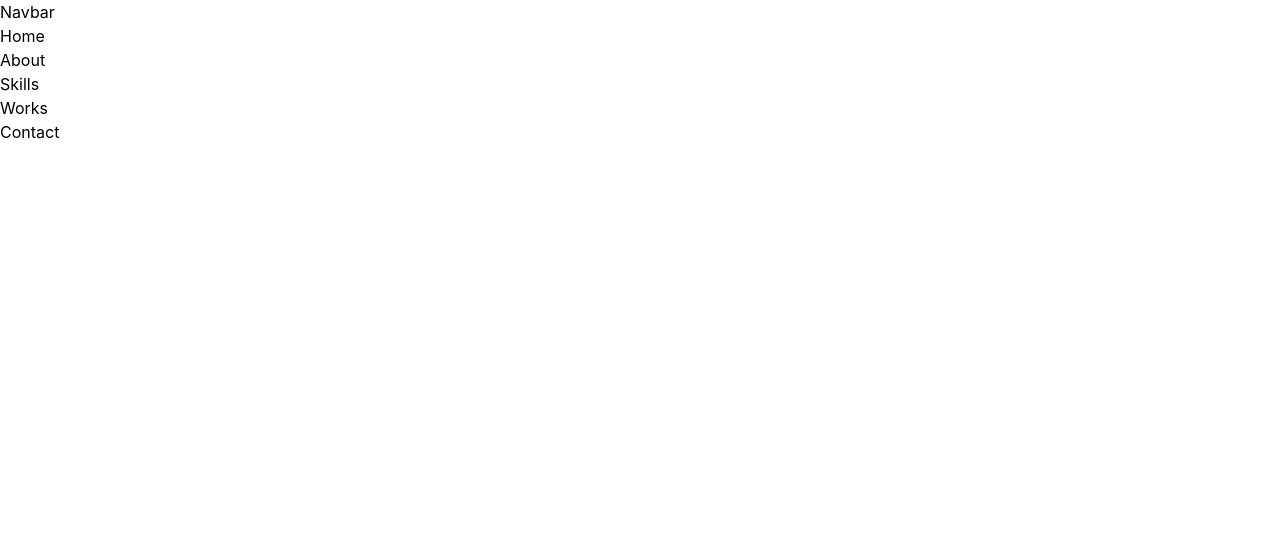
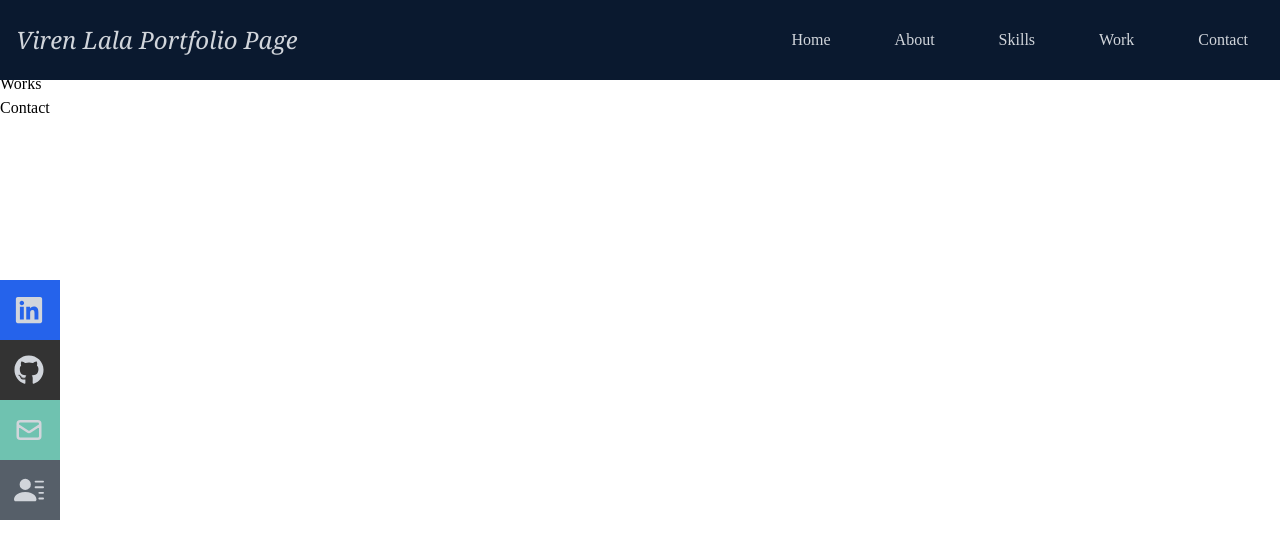
Before and after one commit to viren15152/React-Portfolio-Page, a React (Create React App) app: page / in a window 1280 px wide. Shown: the top 558 px of the page. Built offline with nearby package versions, Linux system fonts and the light colour scheme.

Commit message:
update to index.css and implemented the code for my Navbar.jsx so it renders on the page

```diff
--- a/src/components/Navbar.jsx
+++ b/src/components/Navbar.jsx
@@ -1,8 +1,133 @@
-import React from 'react'
+import React, { useState } from 'react';
+import {
+  FaBars,
+  FaTimes,
+  FaGithub,
+  FaLinkedin,
+  FaFacebook,
+  FaLinkedinIn,
+} from 'react-icons/fa';
+import { HiOutlineMail } from 'react-icons/hi';
+import { BsFillPersonLinesFill } from 'react-icons/bs';
+import { Link } from 'react-scroll';
 
-function Navbar() {
+const Navbar = () => {
+  const [nav, setNav] = useState(false);
+  const handleClick = () => setNav(!nav);
+
   return (
-    <div>Navbar</div>
-  )
-}
-export default Navbar
+    <div className='fixed w-full h-[80px] flex justify-between items-center px-4 bg-[#0a192f] text-gray-300'>
+      <div>
+        <h1 className=' font-thin text-2xl italic font-serif'>Viren Lala Portfolio Page</h1>
+      </div>
+      {/* menu */}
+      <ul className='hidden md:flex gap-x-8'>
+        <li>
+          <Link to='home' smooth={true} duration={500}>
+            Home
+          </Link>
+        </li>
+        <li>
+          <Link to='about' smooth={true} duration={500}>
+            About
+          </Link>
+        </li>
+        <li>
+          <Link to='skills' smooth={true} duration={500}>
+            Skills
+          </Link>
+        </li>
+        <li>
+          <Link to='work' smooth={true} duration={500}>
+            Work
+          </Link>
+        </li>
+        <li>
+          <Link to='contact' smooth={true} duration={500}>
+            Contact
+          </Link>
+        </li>
+      </ul>
+      {/* Hamburger */}
+      <div onClick={handleClick} className='md:hidden z-10'>
+        {!nav ? <FaBars /> : <FaTimes />}
+      </div>
+      {/* Mobile menu */}
+      <ul
+        className={
+          !nav
+            ? 'hidden'
+            : 'absolute top-0 left-0 w-full h-screen bg-[#0a192f] flex flex-col justify-center items-center'
+        }
+      >
+        <li className='py-6 text-4xl'>
+          <Link onClick={handleClick} to='home' smooth={true} duration={500}>
+            Home
+          </Link>
+        </li>
+        <li className='py-6 text-4xl'>
+          {' '}
+          <Link onClick={handleClick} to='about' smooth={true} duration={500}>
+            About
+          </Link>
+        </li>
+        <li className='py-6 text-4xl'>
+          {' '}
+          <Link onClick={handleClick} to='skills' smooth={true} duration={500}>
+            Skills
+          </Link>
+        </li>
+        <li className='py-6 text-4xl'>
+          {' '}
+          <Link onClick={handleClick} to='work' smooth={true} duration={500}>
+            Work
+          </Link>
+        </li>
+        <li className='py-6 text-4xl'>
+          {' '}
+          <Link onClick={handleClick} to='contact' smooth={true} duration={500}>
+            Contact
+          </Link>
+        </li>
+      </ul>
+      {/* Social icons */}
+      <div className='hidden lg:flex fixed flex-col top-[35%] left-0'>
+        <ul>
+          <li className='w-[160px] h-[60px] flex justify-between items-center ml-[-100px] hover:ml-[-10px] duration-300 bg-blue-600'>
+            <a
+              className='flex justify-between items-center w-full text-gray-300'
+              href='/'
+            >
+              Linkedin <FaLinkedin size={30} />
+            </a>
+          </li>
+          <li className='w-[160px] h-[60px] flex justify-between items-center ml-[-100px] hover:ml-[-10px] duration-300 bg-[#333333]'>
+            <a
+              className='flex justify-between items-center w-full text-gray-300'
+              href='/'
+            >
+              Github <FaGithub size={30} />
+            </a>
+          </li>
+          <li className='w-[160px] h-[60px] flex justify-between items-center ml-[-100px] hover:ml-[-10px] duration-300 bg-[#6fc2b0]'>
+            <a
+              className='flex justify-between items-center w-full text-gray-300'
+              href='/'
+            >
+              Email <HiOutlineMail size={30} />
+            </a>
+          </li>
+          <li className='w-[160px] h-[60px] flex justify-between items-center ml-[-100px] hover:ml-[-10px] duration-300 bg-[#565f69]'>
+            <a
+              className='flex justify-between items-center w-full text-gray-300'
+              href='/'
+            >
+              Resume <BsFillPersonLinesFill size={30} />
+            </a>
+          </li>
+        </ul>
+      </div>
+    </div>
+  );
+};
+export default Navbar;
--- a/src/index.css
+++ b/src/index.css
@@ -1,17 +1,26 @@
 @tailwind base;
 @tailwind components;
 @tailwind utilities;
-
-body {
-  margin: 0;
-  font-family: -apple-system, BlinkMacSystemFont, 'Segoe UI', 'Roboto', 'Oxygen',
-    'Ubuntu', 'Cantarell', 'Fira Sans', 'Droid Sans', 'Helvetica Neue',
-    sans-serif;
-  -webkit-font-smoothing: antialiased;
-  -moz-osx-font-smoothing: grayscale;
+@import url('https://fonts.googleapis.com/css2?family=Raleway:wght@300;400;500;600;700;800;900&display=swap');
+@layer base {
+    body {
+        @apply font-[Raleway];
+    }
+    li {
+        @apply px-4;
+        @apply cursor-pointer
+    }
 }
-
-code {
-  font-family: source-code-pro, Menlo, Monaco, Consolas, 'Courier New',
-    monospace;
+.content-div {
+    background-repeat: no-repeat;
+    background-size: cover;
+    background-position: center;
+    height: 250px;
 }
+.content-div:hover {
+    background-image: linear-gradient(
+        to right,
+        rgba(112, 157, 255, 0.8),
+        hsla(242, 74%, 61%, 0.8)
+    )!important;
+}
```
